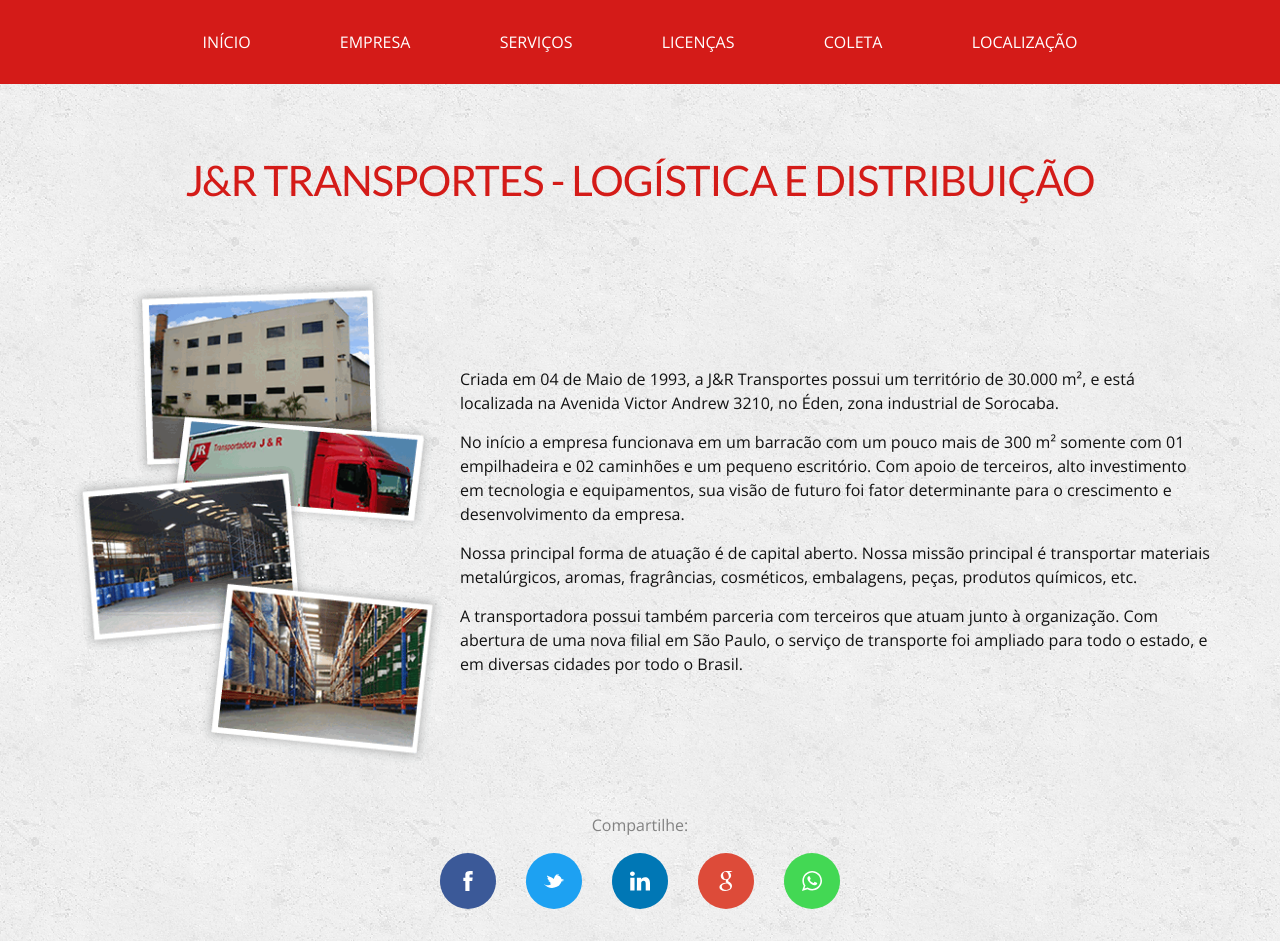
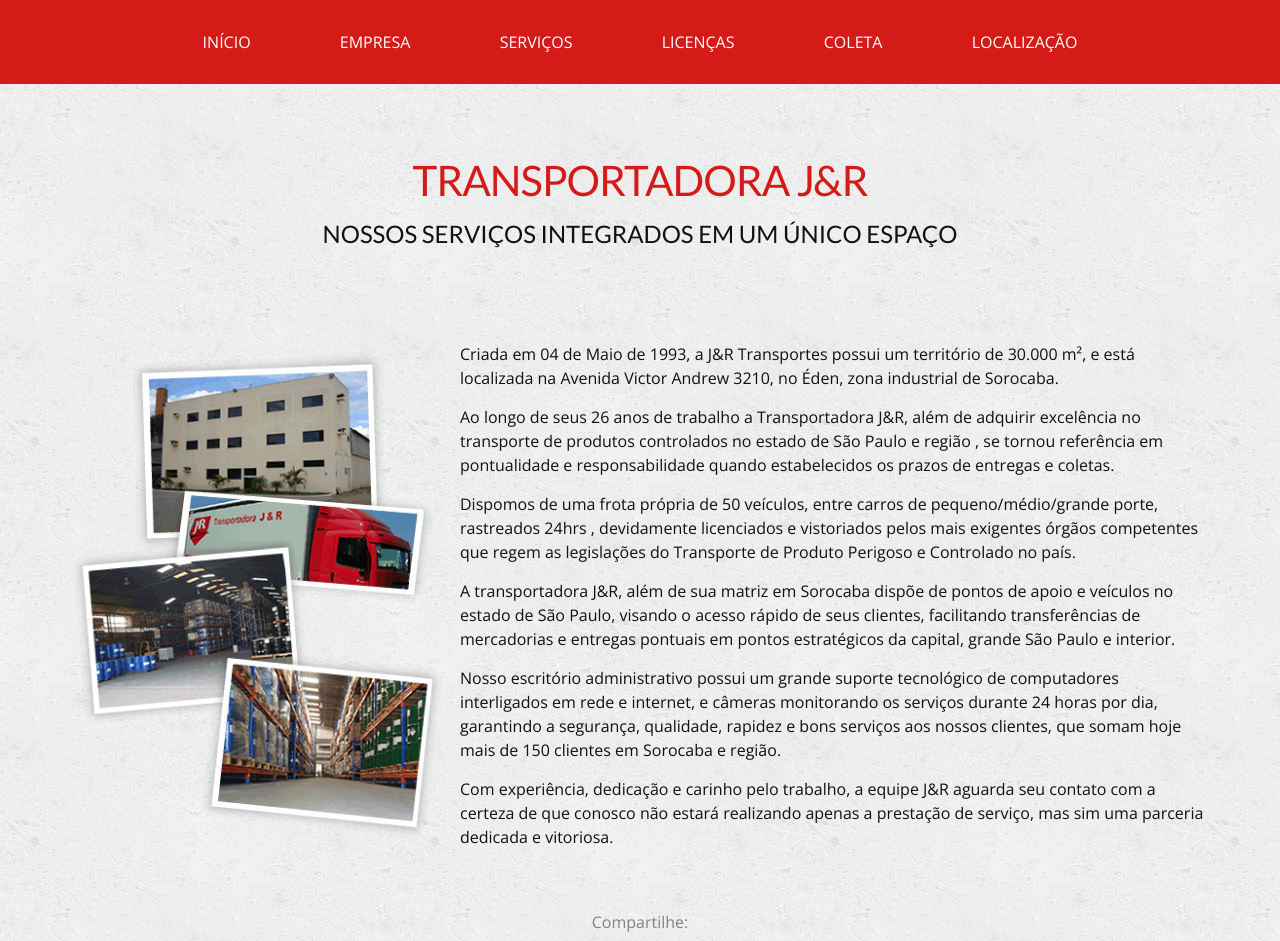
Before and after one commit to JeRTransportes/jertransportes.github.io, a Jekyll site: the page built from transportes.html, in a window 1280 px wide and 1400 px high, scrolled down 535 px. Shown: the part 105-1046 px from the top of the window. Built offline with Jekyll 4.4.1, drawn with Linux system fonts in a browser that asks for light colours; some of the changed text lies outside the part shown; grey boxes are pictures that could not be loaded.

Commit message:
Texto novo da transportadora

```diff
--- a/transportes.html
+++ b/transportes.html
@@ -60,7 +60,8 @@ docs:
 <section class="page-content section-about concrete-wall" id="empresa" data-title="Empresa">
 
   <header class="post-header" data-entrance-style="happen">
-    <h2 class="post-title">J&R Transportes - Logística e Distribuição</h2>
+    <h2 class="post-title">TRANSPORTADORA J&R</h2>
+    <h3>Nossos serviços integrados em um único espaço</h3>
   </header>
   <div data-grid="center spacing" class="post-content">
     <aside data-cell="1of3" data-entrance-style="left">
@@ -68,9 +69,12 @@ docs:
     </aside>
     <div data-cell="2of3" data-entrance-style="right">
       <p>Criada em 04 de Maio de 1993, a J&R Transportes possui um território de 30.000 m², e está localizada na Avenida Victor Andrew 3210, no Éden, zona industrial de Sorocaba.</p>
-      <p>No início a empresa funcionava em um barracão com um pouco mais de 300 m² somente com 01 empilhadeira e 02 caminhões e um pequeno escritório. Com apoio de terceiros, alto investimento em tecnologia e equipamentos, sua visão de futuro foi fator determinante para o crescimento e desenvolvimento da empresa.</p>
-      <p>Nossa principal forma de atuação é de capital aberto. Nossa missão principal é transportar materiais metalúrgicos, aromas, fragrâncias, cosméticos, embalagens, peças, produtos químicos, etc.</p>
-      <p>A transportadora possui também parceria com terceiros que atuam junto à organização. Com abertura de uma nova filial em São Paulo, o serviço de transporte foi ampliado para todo o estado, e em diversas cidades por todo o Brasil.</p>
+      <p>Ao longo de seus 26 anos de trabalho a Transportadora J&R, além de adquirir excelência no transporte de produtos controlados no estado de São Paulo e região , se tornou referência em pontualidade e responsabilidade quando estabelecidos os prazos de entregas e coletas.</p>
+      <p>Dispomos de uma frota própria de 50 veículos, entre carros de pequeno/médio/grande porte, rastreados 24hrs , devidamente licenciados e vistoriados pelos mais exigentes órgãos competentes que regem as legislações do Transporte de Produto Perigoso e Controlado no país.</p>
+      <p>A transportadora J&R, além de sua matriz em Sorocaba dispõe de pontos de apoio e veículos no estado de São Paulo, visando o acesso rápido de seus clientes, facilitando transferências de mercadorias  e entregas pontuais em pontos estratégicos da capital, grande São Paulo e interior.</p>
+      <p>Nosso escritório administrativo possui um grande suporte tecnológico de computadores interligados em rede e internet, e câmeras monitorando os serviços durante 24 horas por dia, garantindo a segurança, qualidade, rapidez e bons serviços aos nossos clientes, que somam hoje mais de 150 clientes em Sorocaba e região.</p>
+      <p>Com experiência, dedicação e carinho pelo trabalho, a equipe J&R aguarda seu contato com a certeza de que conosco não estará realizando apenas a prestação de serviço, mas sim uma parceria dedicada e vitoriosa.</p>
+
     </div>
   </div>
 
@@ -96,7 +100,6 @@ docs:
         </div>
       </div>
       <div data-entrance-style="happen">
-        <p>Nosso escritório administrativo possui um grande suporte tecnológico de computadores interligados em rede e internet, e câmeras monitorando os serviços durante 24 horas por dia, garantindo a segurança, qualidade, rapidez e bons serviços aos nossos clientes, que somam hoje mais de 150 clientes em Sorocaba e região.</p>
         <p>Além da eficiência no transporte, atuamos na área de logística e movimentação há mais de 10 anos no mercado, para que o cliente não tenha custos com armazenamento em sua empresa e possa enfocar a aplicação de seus recursos na sua atividade fim, deixando com a Armazenagem e Logística J&R a responsabilidade de administrar seu estoque. Hoje administramos mais de 2.900 pallets com total eficiência, graças ao trabalho dinâmico de nossos funcionário capacitados.</p>
         <p>Possuímos diversos galpões nas seguintes medidas, 1.900m², 450m², 600m² e 750m², e também disponibilizamos o armazenamento unitário, podendo deixar Pallets avulsos com no mínimo de 15 Pallets (Posições) em estoque com total controle e administração.</p>
       </div>
```
Also changed, not shown: empresa.md (deleted, +0 -5 lines).
